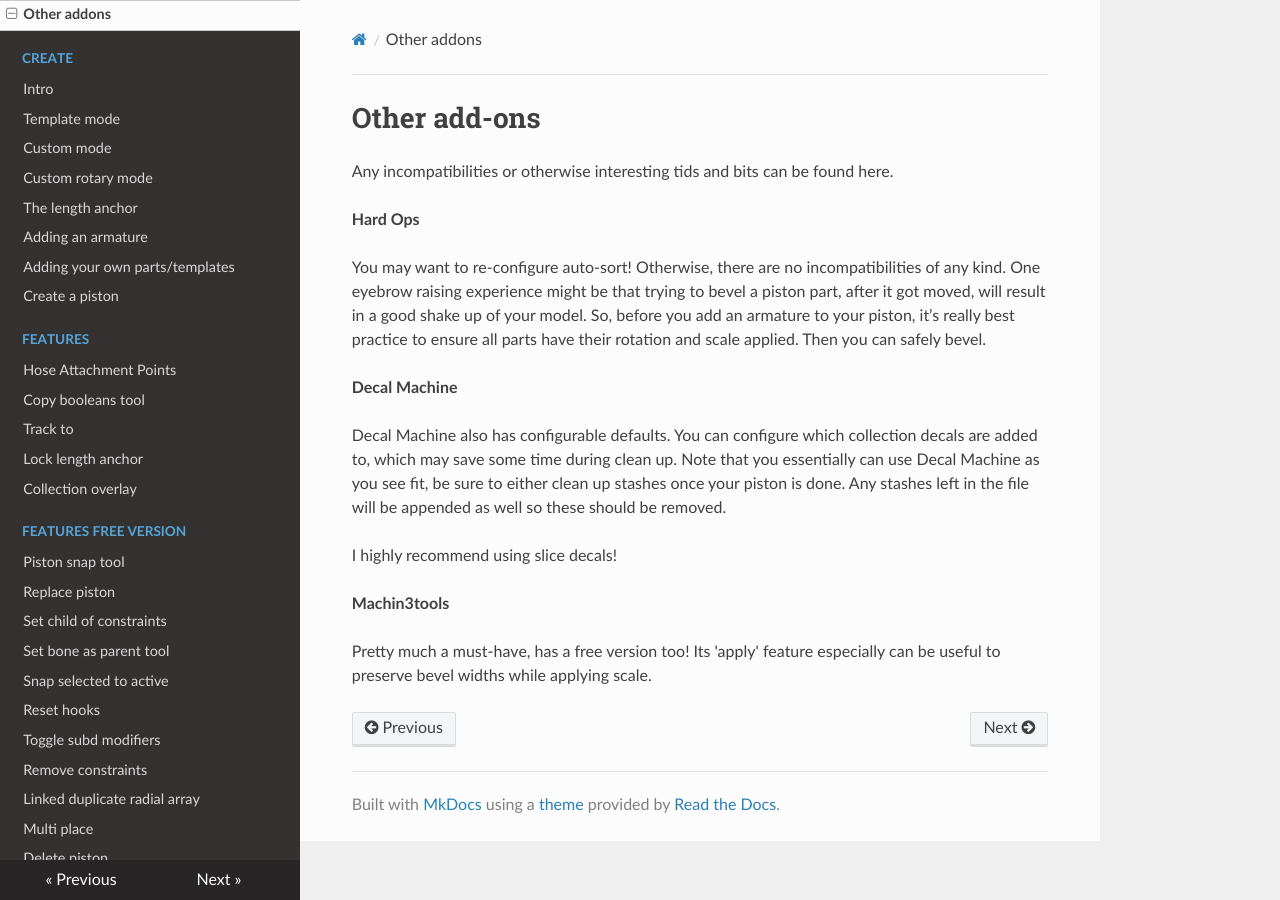
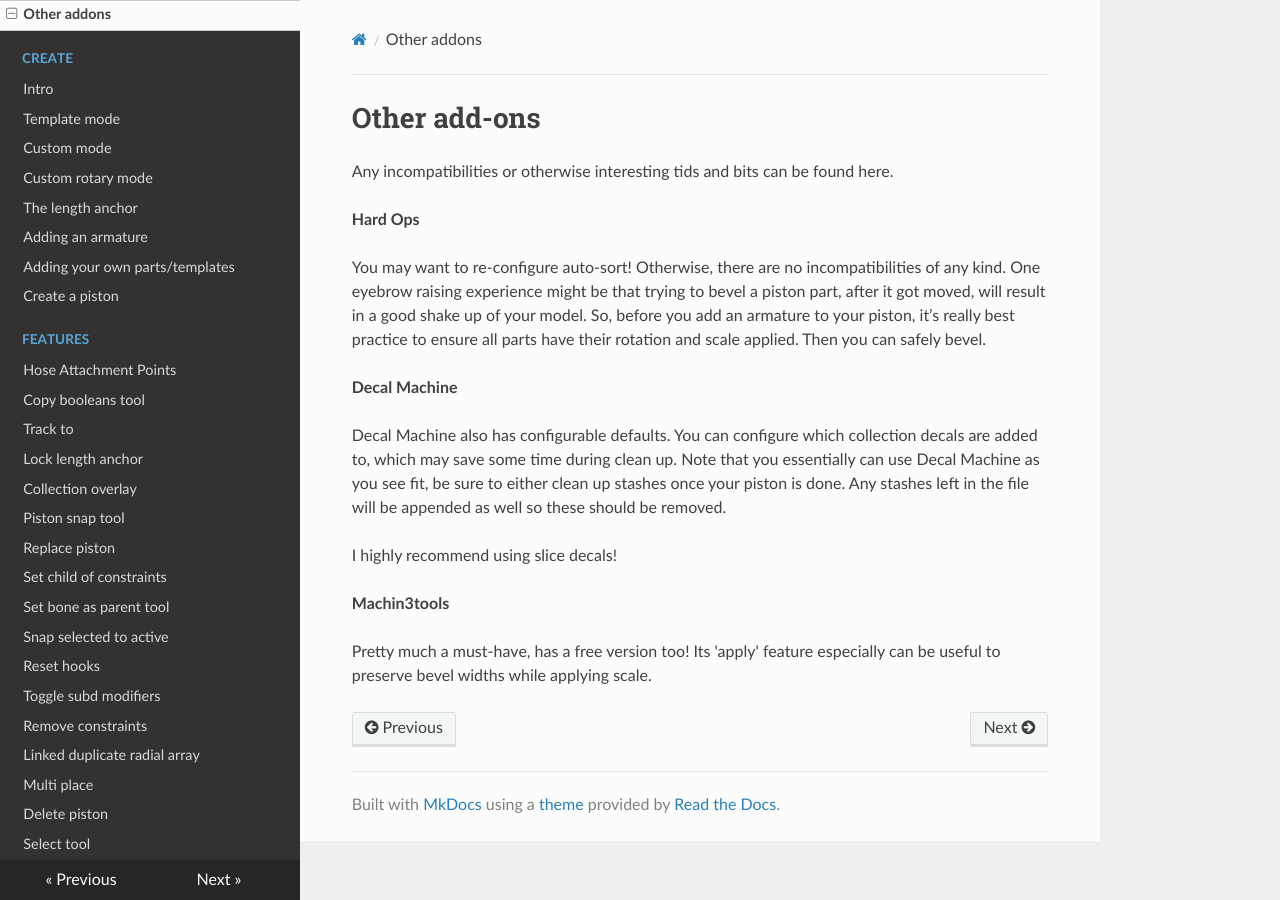
Before and after one commit to ZenderB3D/pp_docs, an MkDocs documentation site: the page built from docs/oaddons.md, in a window 1280 px wide. Built offline with MkDocs 1.6.1, drawn with Linux system fonts in a browser that asks for light colours; nearby versions of some CDN libraries.

Commit message:
Update mkdocs.yml

```diff
--- a/mkdocs.yml
+++ b/mkdocs.yml
@@ -22,7 +22,6 @@ nav:
         - Track to: Features/tracktoandapply.md
         - Lock length anchor: Features/locklengthanchor.md
         - Collection overlay: Features/collectionoverlay.md
-    - Features FREE version:
         - Piston snap tool: Features/pistonsnaptool.md
         - Replace piston: Features/replacepiston.md
         - Set child of constraints: Features/addchildof.md
```
